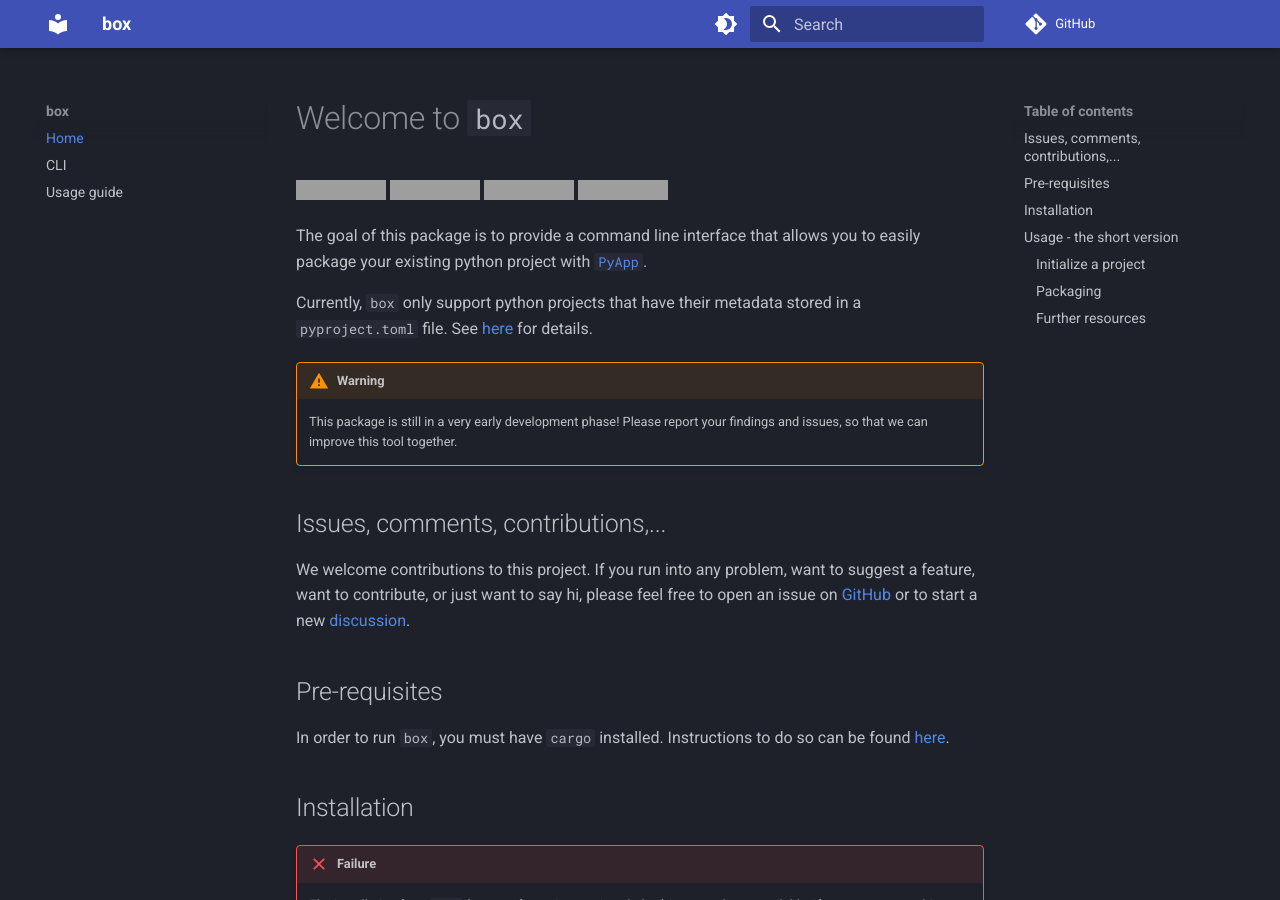
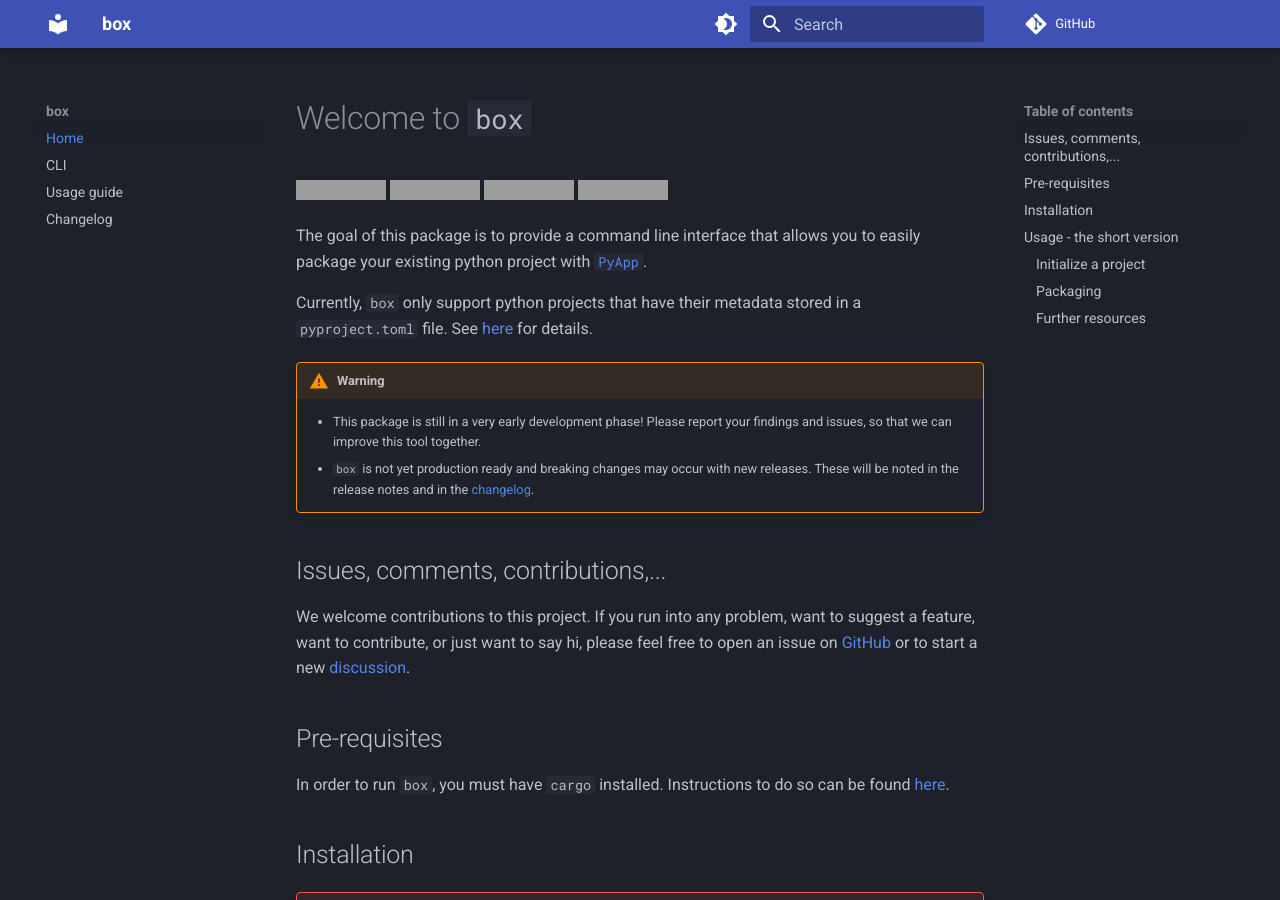
Before and after one commit to trappitsch/box, an MkDocs documentation site: the page built from docs/index.md, in a window 1280 px wide and 900 px high. Built offline with MkDocs 1.6.1 and Material for MkDocs 9.7.7, drawn with Linux system fonts in a browser that asks for light colours; comment, search, counter and statistics services are not loaded; grey boxes are pictures that could not be loaded.

Commit message:
update docs: start changelog / note on breaking changes

```diff
--- a/docs/index.md
+++ b/docs/index.md
@@ -15,9 +15,13 @@ See [here](https://packaging.python.org/en/latest/guides/writing-pyproject-toml/
 for details.
 
 !!! warning
-    This package is still in a very early
+    - This package is still in a very early
     development phase! Please report your findings and issues,
     so that we can improve this tool together.
+    - `box` is not yet production ready
+    and breaking changes may occur with new releases.
+    These will be noted in the release notes
+    and in the [changelog](changelog.md).
 
 ## Issues, comments, contributions,...
 
--- a/mkdocs.yml
+++ b/mkdocs.yml
@@ -50,3 +50,4 @@ nav:
   - Home: index.md
   - CLI: cli.md
   - Usage guide: guide.md
+  - Changelog: changelog.md
```
Also changed, not shown: docs/changelog.md (added).
